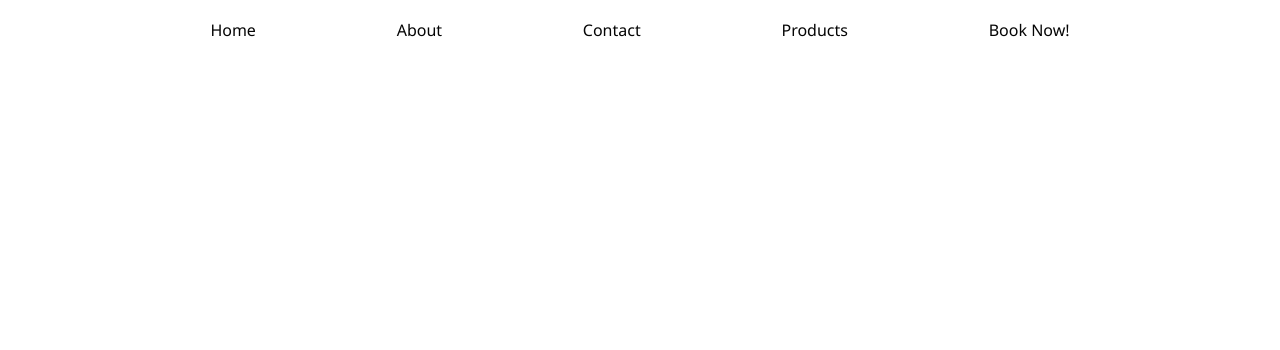
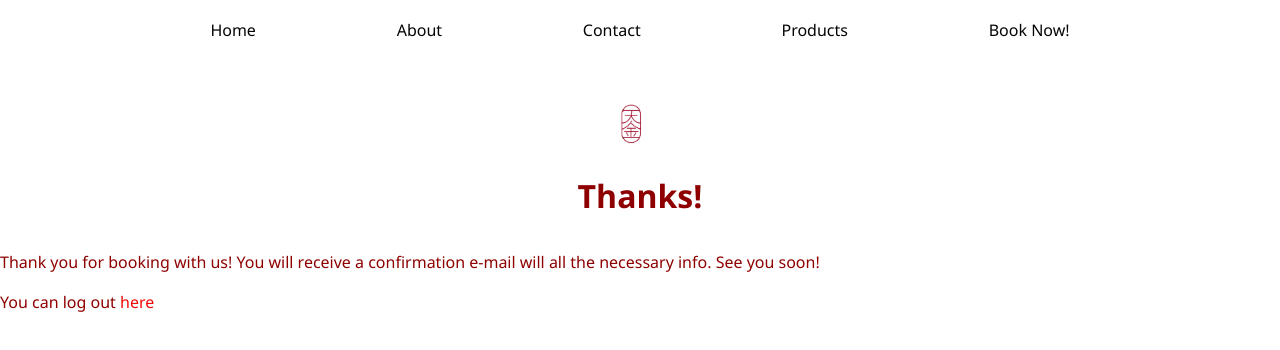
Before and after one commit to ayalena/eindopdracht-frontend, a React (Create React App) app: page /thanks in a window 1280 px wide. Shown: the top 350 px of the page. Built offline with nearby package versions, Linux system fonts and the light colour scheme.

Commit message:
worked on sign-in + register

```diff
--- a/src/App.js
+++ b/src/App.js
@@ -10,6 +10,8 @@ import AgendaPage from './pages/Agenda/Agenda';
 import IntakeFormPage from './pages/IntakeForm/IntakeForm';
 import SignInPage from "./pages/SignIn/SignIn";
 import SignUpPage from "./pages/SignUp/SignUp";
+import ThanksPage from "./pages/Thanks/Thanks";
+
 
 import './App.css';
 
@@ -56,6 +58,9 @@ function App() {
                 <Route exact path="/signup">
                     <SignUpPage />
                 </Route>
+                <Route exact path="/thanks">
+                    <ThanksPage />
+                </Route>
             </Switch>
         </Router>
     );
--- a/src/components/TimeSlot/TimeSlot.js
+++ b/src/components/TimeSlot/TimeSlot.js
@@ -1,11 +1,8 @@
-import React, {useEffect, useState} from "react";
+import React from "react";
 import './TimeSlot.css';
-import axios from "axios";
-import {useForm} from "react-hook-form";
 
 
 function TimeSlot({day, date, time, register}) {
-    // const {register, handleSubmit, formState: {errors}, watch} = useForm();
 
     return (
         <>
--- a/src/context/AuthContext.js
+++ b/src/context/AuthContext.js
@@ -77,8 +77,8 @@ function AuthContextProvider ({ children }) {
         const decoded = jwt_decode(token);
         localStorage.setItem('token', token);
         console.log(decoded);
-        getUserDetails(token, decoded, "/profile");
-        console.log("Gebruiker is ingelogd!");
+        getUserDetails(token, decoded, "/agenda");
+        console.log("User logged in");
     }
 
     function logOut() {
@@ -90,17 +90,18 @@ function AuthContextProvider ({ children }) {
             isAuth: false,
             user: "null",
         });
-        console.log("Gebruiker is uitgelogd!");
+        console.log("User logged out");
         history.push("/");
     }
 
     //wikkel een provider jasje eromheen met als value het data object
     return (
         <AuthContext.Provider value={data}>
-            {isAuth.status === 'pending'
-                ? <p>Loading...</p>
-                : children
-            }
+            {/*{isAuth.status === 'pending'*/}
+            {/*    ? <p>Loading...</p>*/}
+            {/*    : children*/}
+            {/*}*/}
+            {children}
         </AuthContext.Provider>
     )
 
--- a/src/index.js
+++ b/src/index.js
@@ -3,10 +3,16 @@ import ReactDOM from 'react-dom';
 import './index.css';
 import App from './App';
 import reportWebVitals from './reportWebVitals';
+import AuthContextProvider from "./context/AuthContext";
+import {BrowserRouter as Router} from "react-router-dom";
 
 ReactDOM.render(
   <React.StrictMode>
-    <App />
+      <Router>
+          <AuthContextProvider>
+              <App/>
+          </AuthContextProvider>
+      </Router>
   </React.StrictMode>,
   document.getElementById('root')
 );
--- a/src/pages/Agenda/Agenda.js
+++ b/src/pages/Agenda/Agenda.js
@@ -1,4 +1,4 @@
-import React, {useEffect, useState} from "react";
+import React, {useContext, useEffect, useState} from "react";
 import PageHeader from "../../components/PageHeader/PageHeader";
 import logo from "../../assets/logo.png";
 import TimeSlot from "../../components/TimeSlot/TimeSlot";
@@ -6,26 +6,24 @@ import {useHistory} from "react-router-dom";
 import './Agenda.css';
 import axios from "axios";
 import {useForm} from "react-hook-form";
+import {AuthContext} from "../../context/AuthContext";
 
 function Agenda() {
-    const history = useHistory();
     const {register, handleSubmit, formState: {errors}, watch} = useForm();
     const [appointments, setAppointments] = useState([]);
-    // const [offsetNumber, setOffsetNumber] = useState(0);
+    const history = useHistory();
+    const {isAuth} = useContext(AuthContext);
 
-    // function handleClick() {
-    //     history.push("/signup")
-    // }
+
 
     function onFormSubmit(data) {
         console.log(data);
-        history.push("/signup")
+        history.push("/thanks");
     }
 
     useEffect(() => {
         async function fetchAppointments() {
             try {
-                //method to get days of the week
                 const result = await axios.get(`http://localhost:8080/agenda`);
                 console.log(result.data);
                 setAppointments(result.data);
@@ -39,57 +37,19 @@ function Agenda() {
 
     console.log(appointments)
 
-    // function handleNextWeek() {
-    //     setOffsetNumber(offsetNumber + 7);
-    // }
-
-    // function handleLastWeek() {
-    //     // console.log("current", offsetNumber);
-    //     if (offsetNumber >= 7) {
-    //         setOffsetNumber(offsetNumber - 7);
-    //     } else {
-    //         setOffsetNumber(0);
-    //     }
-    // }
-
-    // useEffect(() => {
-    //     async function fetchNextWeek() {
-    //         try {
-    //             //method to get data of next week
-    //             // console.log(result.data.results);
-    //             setWeek();
-    //         } catch (e) {
-    //             console.error(e);
-    //         }
-    //     }
-
-    //     if (offsetNumber !== null && offsetNumber !== undefined) {
-    //         fetchNextWeek();
-    //     }
-    // }, [offsetNumber]);
-
     return (
         <>
             <PageHeader icon={logo} title="Agenda"/>
             <main>
 
-                {/*Button should trigger so that the current date is adjusted to that of the last week, as well as the time slots. If the date is set on the current week, this button should be disabled/invisible*/}
-                {/*<button*/}
-                {/*    type="button"*/}
-                {/*    onClick={handleLastWeek}*/}
-                {/*    disabled={offsetNumber === 0}*/}
-                {/*>*/}
-                {/*    Last week*/}
-                {/*</button>*/}
-
                 <form onSubmit={handleSubmit(onFormSubmit)}>
                     <div className="appointment-container">
 
-                            <label htmlFor="appointment">Select a date and time:</label>
-
+                        <label htmlFor="appointment">Select a date and time:</label>
 
                         {appointments.map((appointment) => {
                             return <TimeSlot
+                                key={appointment.id}
                                 register={register}
                                 day="slot"
                                 date={appointment.dateOfAppointment}
@@ -100,20 +60,12 @@ function Agenda() {
 
                     </div>
 
-                    {/*Button should trigger so that the current date is adjusted to that of the next week, as well as the time slots*/}
-                    {/*<button*/}
-                    {/*    type="button"*/}
-                    {/*    onClick={handleNextWeek}*/}
-                    {/*>*/}
-                    {/*    Next week*/}
-                    {/*</button>*/}
-
                     <button
                         type="submit"
-                        // onClick={handleClick}
                     >
                         Continue
                     </button>
+
                 </form>
             </main>
         </>
--- a/src/pages/Contact/Contact.js
+++ b/src/pages/Contact/Contact.js
@@ -9,6 +9,7 @@ function ContactPage() {
     const {register, handleSubmit, formState: {errors}, watch} = useForm();
 
     function onFormSubmit(data) {
+        //POST METHODE NAAR BACKEND
         console.log(data);
     }
 
--- a/src/pages/IntakeForm/IntakeForm.js
+++ b/src/pages/IntakeForm/IntakeForm.js
@@ -8,7 +8,9 @@ import './IntakeForm.css';
 function IntakeForm() {
     const {register, handleSubmit, formState: {errors}, watch} = useForm();
 
+
     function onFormSubmit(data) {
+        //POST METHODE NAAR BACKEND
         console.log(data);
     }
 
--- a/src/pages/SignIn/SignIn.js
+++ b/src/pages/SignIn/SignIn.js
@@ -1,11 +1,15 @@
-import React, {useState} from "react";
+import React, {useContext, useState} from "react";
 import './SignIn.css';
-import {Link} from "react-router-dom";
+import {AuthContext} from "../../context/AuthContext";
+import {Link, useHistory} from "react-router-dom";
 import axios from "axios";
 
 function SignInPage() {
     const [emailValue, setEmailValue] = useState('');
     const [passwordValue, setPasswordValue] = useState('');
+    const {logIn} = useContext(AuthContext);
+    const history = useHistory();
+
 
     async function handleSubmit(e) {
         e.preventDefault();
@@ -15,11 +19,13 @@ function SignInPage() {
                 password: passwordValue,
             })
             console.log(result.data);
+            logIn(result.data.accessToken);
+            history.push("/agenda");
         } catch (e) {
             console.error(e);
         }
+    }
 
-    }
 
     return (
         <>
@@ -59,7 +65,7 @@ function SignInPage() {
                 </form>
             </div>
 
-            <p>If you don't have an account yet. you can register <Link to="/signup">here</Link></p>
+            <p>If you don't have an account yet, you can register <Link to="/signup">here</Link></p>
         </>
     );
 }
--- a/src/pages/SignUp/SignUp.js
+++ b/src/pages/SignUp/SignUp.js
@@ -1,4 +1,4 @@
-import React, {useState} from "react";
+import React, {useContext, useState} from "react";
 import './SignUp.css';
 import {Link, useHistory} from "react-router-dom";
 import axios from "axios";
@@ -9,6 +9,7 @@ function SignUpPage() {
     const [passwordValue, setPasswordValue] = useState('');
     const [usernameValue, setUsernameValue] = useState('');
     const history = useHistory();
+
 
     async function handleSubmit(e) {
         e.preventDefault();
@@ -24,6 +25,7 @@ function SignUpPage() {
             console.error(e);
         }
     }
+
 
     return (
         <>
@@ -73,7 +75,6 @@ function SignUpPage() {
                         Register
                     </button>
 
-
                 </form>
             </div>
             <p>If you already have an account, you can log in <Link to="/signin">here</Link></p>
--- /dev/null
+++ b/src/pages/Thanks/Thanks.js
@@ -0,0 +1,21 @@
+import React, {useContext} from "react";
+import './Thanks.css';
+import logo from "../../assets/logo.png";
+import PageHeader from "../../components/PageHeader/PageHeader";
+import {Link} from "react-router-dom";
+import {AuthContext} from "../../context/AuthContext";
+
+function ThanksPage() {
+    const {logOut} = useContext(AuthContext);
+
+    return (
+        <>
+            <PageHeader icon={logo} title="Thanks!"/>
+            <p>Thank you for booking with us! You will receive a confirmation e-mail will all the necessary info.
+            See you soon!</p>
+            <p>You can log out <Link to="/" onClick={logOut} >here</Link></p>
+        </>
+    );
+}
+
+export default ThanksPage;
```
Also changed, not shown: src/pages/Agenda/Agenda.css (+69 -0 lines), src/pages/Thanks/Thanks.css (added).
